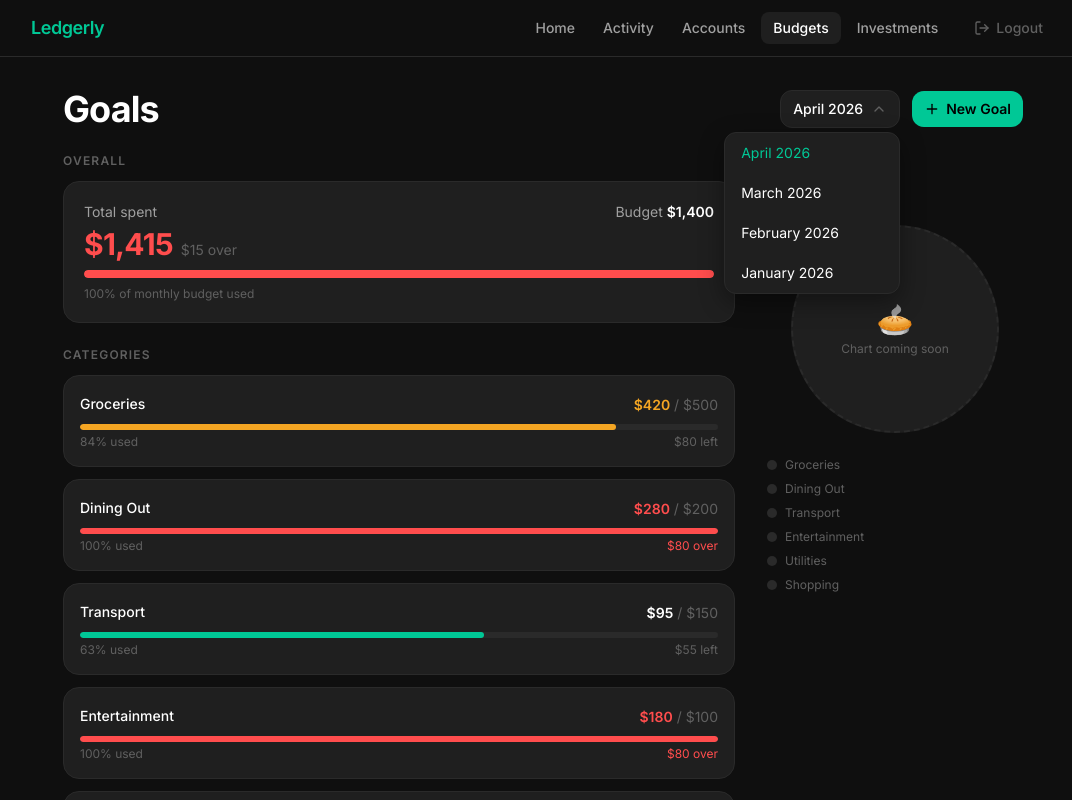
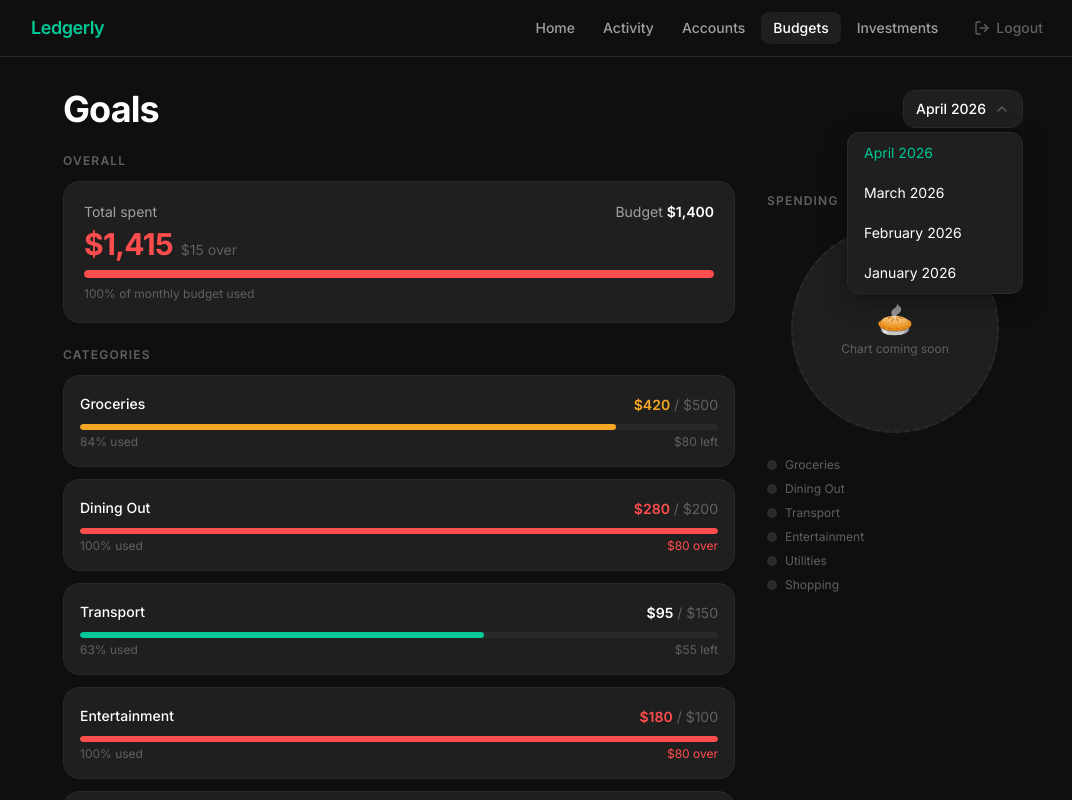
Before and after one commit to Justin67o/ledgerly, a Next.js app: page /dashboard/budgets in a window 1280 px wide. Both pictures are taken after a click on the button "April 2026". Shown: the top 800 px of the page, without its empty margins (97-1169 px from the left). Built offline with nearby package versions, Linux system fonts and the light colour scheme.

Commit message:
replace new goal with new category

```diff
--- a/app/dashboard/budgets/page.tsx
+++ b/app/dashboard/budgets/page.tsx
@@ -10,17 +10,17 @@ const MOCK_BUDGETS = [
   "January 2026",
 ];
 
-const MOCK_GOALS = [
-  { category: "Groceries",    spent: 420,  goal: 500  },
-  { category: "Dining Out",   spent: 280,  goal: 200  },
-  { category: "Transport",    spent: 95,   goal: 150  },
-  { category: "Entertainment",spent: 180,  goal: 100  },
-  { category: "Utilities",    spent: 130,  goal: 150  },
-  { category: "Shopping",     spent: 310,  goal: 300  },
+
+type Goal = { category: string; spent: number; goal: number | null };
+
+const INITIAL_GOALS: Goal[] = [
+  { category: "Groceries",     spent: 420, goal: 500  },
+  { category: "Dining Out",    spent: 280, goal: 200  },
+  { category: "Transport",     spent: 95,  goal: 150  },
+  { category: "Entertainment", spent: 180, goal: 100  },
+  { category: "Utilities",     spent: 130, goal: 150  },
+  { category: "Shopping",      spent: 310, goal: 300  },
 ];
-
-const totalSpent = MOCK_GOALS.reduce((s, g) => s + g.spent, 0);
-const totalGoal  = MOCK_GOALS.reduce((s, g) => s + g.goal,  0);
 
 function fmt(n: number) {
   return new Intl.NumberFormat("en-CA", {
@@ -36,14 +36,8 @@ function ProgressBar({ spent, goal }: { spent: number; goal: number }) {
 
   return (
     <div className="mt-2">
-      <div
-        className="w-full h-1.5 rounded-full overflow-hidden"
-        style={{ backgroundColor: "var(--border)" }}
-      >
-        <div
-          className="h-full rounded-full transition-all duration-700"
-          style={{ width: `${pct}%`, backgroundColor: color }}
-        />
+      <div className="w-full h-1.5 rounded-full overflow-hidden" style={{ backgroundColor: "var(--border)" }}>
+        <div className="h-full rounded-full transition-all duration-700" style={{ width: `${pct}%`, backgroundColor: color }} />
       </div>
     </div>
   );
@@ -52,23 +46,41 @@ function ProgressBar({ spent, goal }: { spent: number; goal: number }) {
 export default function Budgets() {
   const [selectedBudget, setSelectedBudget] = useState(MOCK_BUDGETS[0]);
   const [dropdownOpen, setDropdownOpen] = useState(false);
+  const [goals, setGoals] = useState<Goal[]>(INITIAL_GOALS);
 
-  const overallPct     = Math.min((totalSpent / totalGoal) * 100, 100);
-  const overallOver    = totalSpent > totalGoal;
-  const overallColor   = overallOver ? "var(--negative)" : "var(--accent)";
+  // inline add form state
+  const [adding, setAdding] = useState(false);
+  const [newCategory, setNewCategory] = useState("");
+  const [newGoal, setNewGoal] = useState("");
+
+  const goalsWithTarget = goals.filter(g => g.goal !== null);
+  const totalSpent = goalsWithTarget.reduce((s, g) => s + g.spent, 0);
+  const totalGoal  = goalsWithTarget.reduce((s, g) => s + (g.goal ?? 0), 0);
+  const overallPct   = totalGoal > 0 ? Math.min((totalSpent / totalGoal) * 100, 100) : 0;
+  const overallOver  = totalSpent > totalGoal;
+  const overallColor = overallOver ? "var(--negative)" : "var(--accent)";
+
+  function handleAddSubmit(e: React.SyntheticEvent<HTMLFormElement>) {
+    e.preventDefault();
+    if (!newCategory) return;
+    setGoals(prev => [...prev, {
+      category: newCategory,
+      spent: 0,
+      goal: newGoal === "" ? null : parseFloat(newGoal),
+    }]);
+    setNewCategory("");
+    setNewGoal("");
+    setAdding(false);
+  }
 
   return (
-    <div
-      className="min-h-screen pb-24 md:pb-0"
-      style={{ backgroundColor: "var(--bg-primary)", color: "var(--text-primary)" }}
-    >
+    <div className="min-h-screen pb-24 md:pb-0" style={{ backgroundColor: "var(--bg-primary)", color: "var(--text-primary)" }}>
       <main className="max-w-5xl mx-auto px-4 md:px-8 pt-8">
 
         {/* Page title row */}
         <div className="flex items-center justify-between mb-6">
           <h1 className="text-4xl font-bold tracking-tight">Goals</h1>
 
-          <div className="flex items-center gap-3">
           {/* Budget period dropdown */}
           <div className="relative">
             <button
@@ -81,10 +93,7 @@ export default function Budgets() {
               {selectedBudget}
               <ChevronDownIcon
                 className="w-4 h-4 transition-transform duration-150"
-                  style={{
-                    color: "var(--text-muted)",
-                    transform: dropdownOpen ? "rotate(180deg)" : "rotate(0deg)",
-                  }}
+                style={{ color: "var(--text-muted)", transform: dropdownOpen ? "rotate(180deg)" : "rotate(0deg)" }}
               />
             </button>
 
@@ -97,10 +106,7 @@ export default function Budgets() {
                   <button
                     key={b}
                     className="w-full text-left px-4 py-2.5 text-sm transition-all duration-100"
-                      style={{
-                        color: b === selectedBudget ? "var(--accent)" : "var(--text-primary)",
-                        backgroundColor: "transparent",
-                      }}
+                    style={{ color: b === selectedBudget ? "var(--accent)" : "var(--text-primary)", backgroundColor: "transparent" }}
                     onMouseEnter={(e) => (e.currentTarget.style.backgroundColor = "var(--bg-hover)")}
                     onMouseLeave={(e) => (e.currentTarget.style.backgroundColor = "transparent")}
                     onClick={() => { setSelectedBudget(b); setDropdownOpen(false); }}
@@ -111,18 +117,6 @@ export default function Budgets() {
               </div>
             )}
           </div>
-
-            {/* Create new goal button */}
-            <button
-              className="flex items-center gap-1.5 px-3 py-2 rounded-xl text-sm font-semibold transition-all duration-150"
-              style={{ backgroundColor: "var(--accent)", color: "#000" }}
-              onMouseEnter={(e) => (e.currentTarget.style.backgroundColor = "var(--accent-hover)")}
-              onMouseLeave={(e) => (e.currentTarget.style.backgroundColor = "var(--accent)")}
-            >
-              <PlusIcon className="w-4 h-4" />
-              New Goal
-            </button>
-          </div>
         </div>
 
         <div className="flex flex-col md:flex-row md:gap-8">
@@ -130,158 +124,175 @@ export default function Budgets() {
           {/* ── Left column ── */}
           <div className="flex-1 min-w-0">
 
-            {/* ── Overall ── */}
+            {/* Overall */}
             <section className="mb-6">
-              <h2
-                className="text-xs font-semibold uppercase tracking-widest mb-3"
-                style={{ color: "var(--text-muted)" }}
-              >
+              <h2 className="text-xs font-semibold uppercase tracking-widest mb-3" style={{ color: "var(--text-muted)" }}>
                 Overall
               </h2>
-
-              <div
-                className="p-5 rounded-2xl"
-                style={{ backgroundColor: "var(--bg-card)", border: "1px solid var(--border)" }}
-              >
+              <div className="p-5 rounded-2xl" style={{ backgroundColor: "var(--bg-card)", border: "1px solid var(--border)" }}>
                 <div className="flex justify-between items-baseline mb-1">
-                  <span className="text-sm" style={{ color: "var(--text-secondary)" }}>
-                    Total spent
-                  </span>
+                  <span className="text-sm" style={{ color: "var(--text-secondary)" }}>Total spent</span>
                   <span className="text-sm" style={{ color: "var(--text-secondary)" }}>
                     Budget&nbsp;
-                    <span className="font-semibold" style={{ color: "var(--text-primary)" }}>
-                      {fmt(totalGoal)}
-                    </span>
+                    <span className="font-semibold" style={{ color: "var(--text-primary)" }}>{fmt(totalGoal)}</span>
                   </span>
                 </div>
-
                 <div className="flex items-baseline gap-2 mb-2">
-                  <span
-                    className="text-3xl font-bold tracking-tight"
-                    style={{ color: overallColor }}
-                  >
+                  <span className="text-3xl font-bold tracking-tight" style={{ color: overallColor }}>
                     {fmt(totalSpent)}
                   </span>
                   <span className="text-sm" style={{ color: "var(--text-muted)" }}>
-                    {overallOver
-                      ? `${fmt(totalSpent - totalGoal)} over`
-                      : `${fmt(totalGoal - totalSpent)} remaining`}
+                    {overallOver ? `${fmt(totalSpent - totalGoal)} over` : `${fmt(totalGoal - totalSpent)} remaining`}
                   </span>
                 </div>
-
-                {/* overall bar */}
-                <div
-                  className="w-full h-2 rounded-full overflow-hidden"
-                  style={{ backgroundColor: "var(--border)" }}
-                >
-                  <div
-                    className="h-full rounded-full transition-all duration-700"
-                    style={{ width: `${overallPct}%`, backgroundColor: overallColor }}
-                  />
+                <div className="w-full h-2 rounded-full overflow-hidden" style={{ backgroundColor: "var(--border)" }}>
+                  <div className="h-full rounded-full transition-all duration-700" style={{ width: `${overallPct}%`, backgroundColor: overallColor }} />
                 </div>
-
-                <p className="text-xs mt-2" style={{ color: "var(--text-muted)" }}>
-                  {overallPct.toFixed(0)}% of monthly budget used
-                </p>
+                <p className="text-xs mt-2" style={{ color: "var(--text-muted)" }}>{overallPct.toFixed(0)}% of monthly budget used</p>
               </div>
             </section>
 
-            {/* ── Categories ── */}
+            {/* Categories */}
             <section>
-              <h2
-                className="text-xs font-semibold uppercase tracking-widest mb-3"
-                style={{ color: "var(--text-muted)" }}
-              >
+              <h2 className="text-xs font-semibold uppercase tracking-widest mb-3" style={{ color: "var(--text-muted)" }}>
                 Categories
               </h2>
 
               <div className="space-y-3">
-                {MOCK_GOALS.map(({ category, spent, goal }) => {
+                {goals.map(({ category, spent, goal }) => {
+                  if (goal === null) {
+                    // No-goal row — just shows spending, no bar
+                    return (
+                      <div key={category} className="p-4 rounded-2xl" style={{ backgroundColor: "var(--bg-card)", border: "1px solid var(--border)" }}>
+                        <div className="flex justify-between items-center">
+                          <span className="text-sm font-medium">{category}</span>
+                          <div className="flex items-center gap-2">
+                            <span className="text-sm font-semibold">{fmt(spent)}</span>
+                            <span className="text-xs px-2 py-0.5 rounded-full" style={{ backgroundColor: "var(--bg-hover)", color: "var(--text-muted)" }}>
+                              No goal
+                            </span>
+                          </div>
+                        </div>
+                      </div>
+                    );
+                  }
+
                   const over    = spent > goal;
                   const pct     = Math.min((spent / goal) * 100, 100);
                   const warning = !over && pct >= 80;
-                  const labelColor = over
-                    ? "var(--negative)"
-                    : warning
-                    ? "#f5a623"
-                    : "var(--text-primary)";
+                  const labelColor = over ? "var(--negative)" : warning ? "#f5a623" : "var(--text-primary)";
 
                   return (
-                    <div
-                      key={category}
-                      className="p-4 rounded-2xl"
-                      style={{ backgroundColor: "var(--bg-card)", border: "1px solid var(--border)" }}
-                    >
+                    <div key={category} className="p-4 rounded-2xl" style={{ backgroundColor: "var(--bg-card)", border: "1px solid var(--border)" }}>
                       <div className="flex justify-between items-center">
                         <span className="text-sm font-medium">{category}</span>
                         <div className="text-right">
-                          <span
-                            className="text-sm font-semibold"
-                            style={{ color: labelColor }}
-                          >
-                            {fmt(spent)}
-                          </span>
-                          <span className="text-sm" style={{ color: "var(--text-muted)" }}>
-                            &nbsp;/ {fmt(goal)}
-                          </span>
+                          <span className="text-sm font-semibold" style={{ color: labelColor }}>{fmt(spent)}</span>
+                          <span className="text-sm" style={{ color: "var(--text-muted)" }}>&nbsp;/ {fmt(goal)}</span>
                         </div>
                       </div>
-
                       <ProgressBar spent={spent} goal={goal} />
-
                       <div className="flex justify-between mt-1">
-                        <span className="text-xs" style={{ color: "var(--text-muted)" }}>
-                          {pct.toFixed(0)}% used
-                        </span>
+                        <span className="text-xs" style={{ color: "var(--text-muted)" }}>{pct.toFixed(0)}% used</span>
                         <span className="text-xs" style={{ color: over ? "var(--negative)" : "var(--text-muted)" }}>
-                          {over
-                            ? `${fmt(spent - goal)} over`
-                            : `${fmt(goal - spent)} left`}
+                          {over ? `${fmt(spent - goal)} over` : `${fmt(goal - spent)} left`}
                         </span>
                       </div>
                     </div>
                   );
                 })}
+
+                {/* Inline add form */}
+                {adding ? (
+                  <form
+                    onSubmit={handleAddSubmit}
+                    className="p-4 rounded-2xl"
+                    style={{ backgroundColor: "var(--bg-card)", border: "1px solid var(--accent)", boxShadow: "0 0 0 1px var(--accent-dim)" }}
+                  >
+                    <div className="flex flex-col sm:flex-row gap-3">
+                      <div className="flex-1">
+                        <label className="field-label">Category</label>
+                        <input
+                          type="text"
+                          value={newCategory}
+                          onChange={(e) => setNewCategory(e.target.value)}
+                          placeholder="e.g. Gym, Coffee..."
+                          autoFocus
+                        />
+                      </div>
+                      <div className="w-full sm:w-36">
+                        <label className="field-label">Goal amount <span style={{ color: "var(--text-muted)", textTransform: "none", letterSpacing: 0 }}>(optional)</span></label>
+                        <input
+                          type="number"
+                          value={newGoal}
+                          onChange={(e) => setNewGoal(e.target.value)}
+                          placeholder="No goal"
+                        />
+                      </div>
+                    </div>
+                    <div className="flex gap-2 mt-3">
+                      <button
+                        type="submit"
+                        className="px-4 py-2 rounded-xl text-sm font-semibold transition-all duration-150"
+                        style={{ backgroundColor: "var(--accent)", color: "#000" }}
+                        onMouseEnter={(e) => (e.currentTarget.style.backgroundColor = "var(--accent-hover)")}
+                        onMouseLeave={(e) => (e.currentTarget.style.backgroundColor = "var(--accent)")}
+                      >
+                        Add
+                      </button>
+                      <button
+                        type="button"
+                        className="px-4 py-2 rounded-xl text-sm font-medium transition-all duration-150"
+                        style={{ backgroundColor: "var(--bg-hover)", color: "var(--text-secondary)", border: "1px solid var(--border)" }}
+                        onMouseEnter={(e) => (e.currentTarget.style.backgroundColor = "var(--bg-secondary)")}
+                        onMouseLeave={(e) => (e.currentTarget.style.backgroundColor = "var(--bg-hover)")}
+                        onClick={() => { setAdding(false); setNewCategory(""); setNewGoal(""); }}
+                      >
+                        Cancel
+                      </button>
+                    </div>
+                  </form>
+                ) : (
+                  <button
+                    className="w-full p-4 rounded-2xl flex items-center gap-2 text-sm font-medium transition-all duration-150"
+                    style={{ backgroundColor: "var(--bg-card)", border: "1px dashed var(--border)", color: "var(--text-muted)" }}
+                    onMouseEnter={(e) => {
+                      e.currentTarget.style.borderColor = "var(--accent)";
+                      e.currentTarget.style.color = "var(--accent)";
+                    }}
+                    onMouseLeave={(e) => {
+                      e.currentTarget.style.borderColor = "var(--border)";
+                      e.currentTarget.style.color = "var(--text-muted)";
+                    }}
+                    onClick={() => setAdding(true)}
+                  >
+                    <PlusIcon className="w-4 h-4" />
+                    Add category
+                  </button>
+                )}
               </div>
             </section>
           </div>
 
           {/* ── Right column: pie chart placeholder ── */}
           <div className="hidden md:flex flex-col items-center w-64 pt-10 shrink-0">
-            <p
-              className="text-xs font-semibold uppercase tracking-widest mb-4 self-start"
-              style={{ color: "var(--text-muted)" }}
-            >
+            <p className="text-xs font-semibold uppercase tracking-widest mb-4 self-start" style={{ color: "var(--text-muted)" }}>
               Spending
             </p>
-
-            {/* Circle placeholder */}
             <div
               className="w-52 h-52 rounded-full flex items-center justify-center"
-              style={{
-                border: "2px dashed var(--border)",
-                backgroundColor: "var(--bg-card)",
-              }}
+              style={{ border: "2px dashed var(--border)", backgroundColor: "var(--bg-card)" }}
             >
               <div className="text-center">
                 <div className="text-3xl mb-1">🥧</div>
-                <p className="text-xs" style={{ color: "var(--text-muted)" }}>
-                  Chart coming soon
-                </p>
+                <p className="text-xs" style={{ color: "var(--text-muted)" }}>Chart coming soon</p>
               </div>
             </div>
-
-            {/* Legend placeholders */}
             <div className="mt-6 w-full space-y-2">
-              {MOCK_GOALS.map(({ category }) => (
+              {goals.map(({ category }) => (
                 <div key={category} className="flex items-center gap-2">
-                  <div
-                    className="w-2.5 h-2.5 rounded-full shrink-0"
-                    style={{ backgroundColor: "var(--border)" }}
-                  />
-                  <span className="text-xs" style={{ color: "var(--text-muted)" }}>
-                    {category}
-                  </span>
+                  <div className="w-2.5 h-2.5 rounded-full shrink-0" style={{ backgroundColor: "var(--border)" }} />
+                  <span className="text-xs" style={{ color: "var(--text-muted)" }}>{category}</span>
                 </div>
               ))}
             </div>
```
Lines whose indentation alone changed are shown as unchanged.
